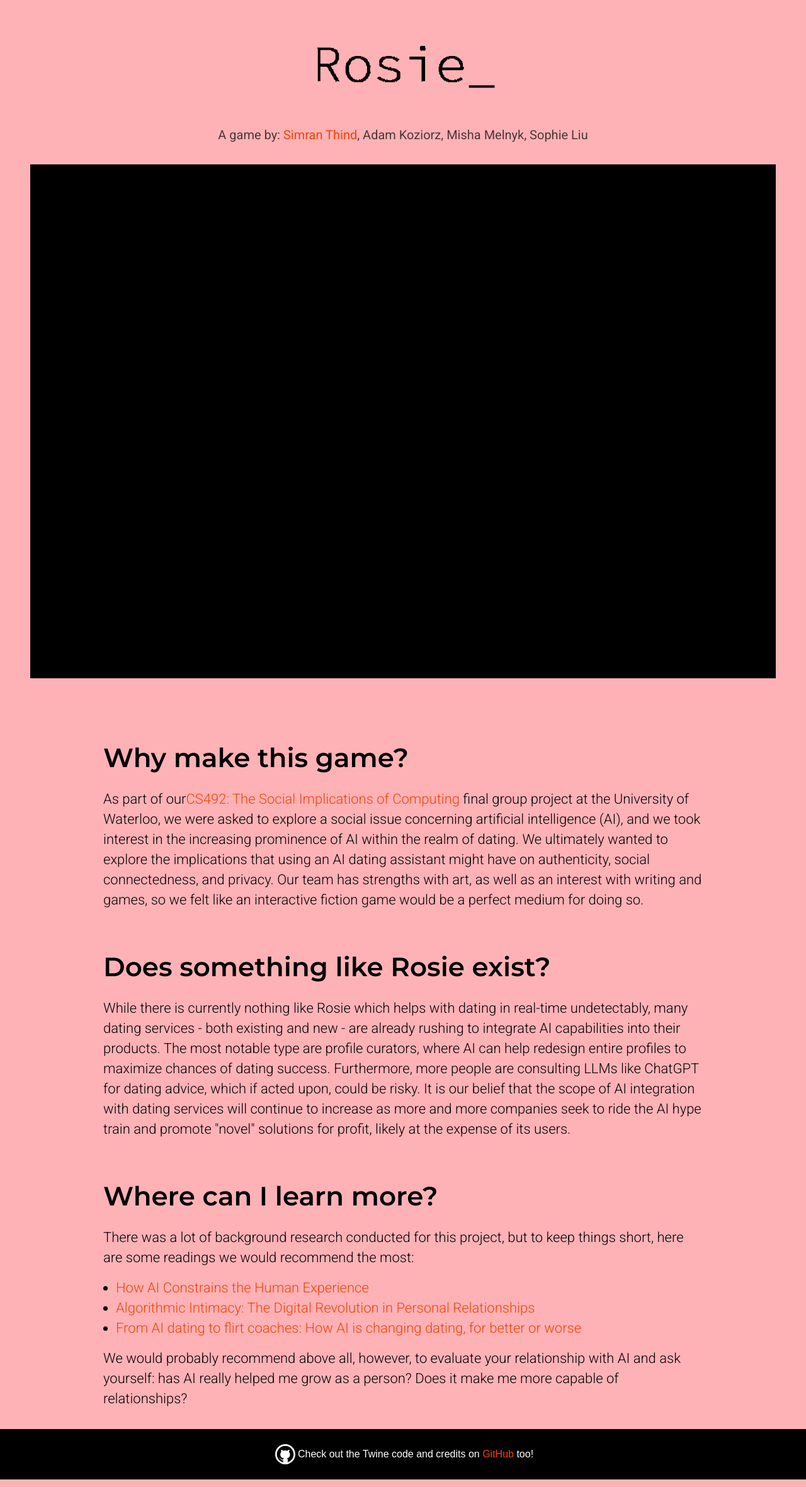
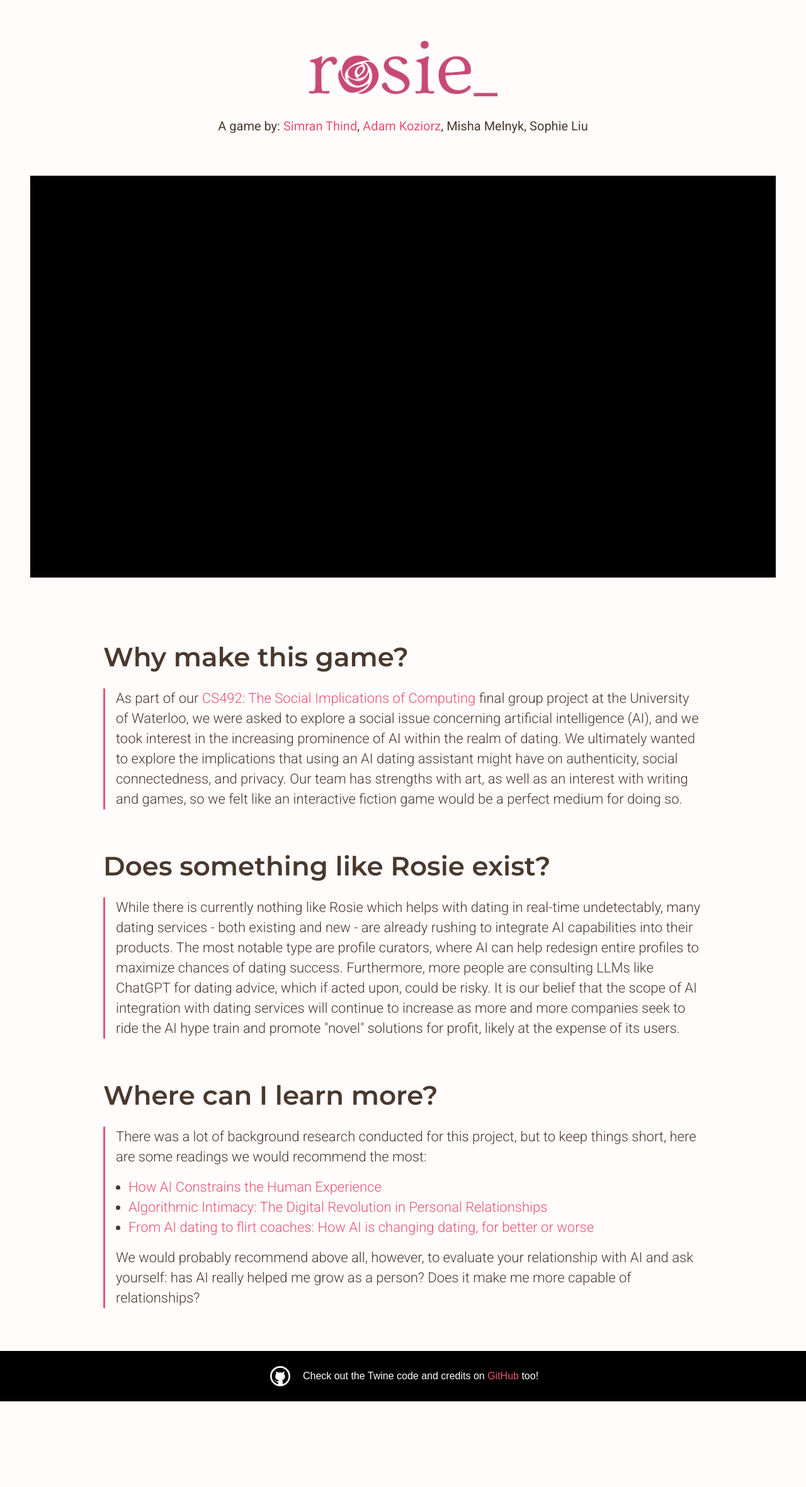
Before and after one commit to CS-492-Final-Project/rosie-if-story, a SvelteKit app: page / in a window 1280 px wide. Shown: the whole page at 63% size. After the commit the page ends 2225 px from the top, so only its background shows below. Built offline with nearby package versions, Linux system fonts and the light colour scheme.

Commit message:
Aesthetic Update to Main Website

```diff
--- a/src/app.css
+++ b/src/app.css
@@ -7,11 +7,11 @@
 		'Open Sans', 'Helvetica Neue', sans-serif;
 	--font-mono: 'Fira Mono', monospace;
 	--color-bg-0: rgb(202, 216, 228);
-	--color-bg-1: rgb(255, 178, 182);
+	--color-bg-1: rgb(255, 252, 251, 255);
 	--color-bg-2: hsl(224, 44%, 95%);
-	--color-theme-1: #ff3e00;
+	--color-accent: rgb(233, 83, 114);
 	--color-theme-2: #4075a6;
-	--color-text: rgba(0, 0, 0, 0.7);
+	--color-text: rgba(73, 56, 45, 1.0);
 	--column-width: 42rem;
 	--column-margin-top: 4rem;
 	font-family: var(--font-body);
@@ -37,7 +37,7 @@ p {
 }
 
 a {
-	color: var(--color-theme-1);
+	color: var(--color-accent);
 	text-decoration: none;
 }
 
--- a/src/components/Footer.svelte
+++ b/src/components/Footer.svelte
@@ -2,23 +2,14 @@
 	import github_icon from '../lib/images/github.svg';
 </script>
 
-<footer class="m-0 p-0">
+<footer class="mt-auto">
 	<div class="m-0 flex h-20 w-full flex-row items-center justify-center bg-black text-white">
-		<a href="https://github.com/CS-492-Final-Project/rosie-if-story"
-			><img class="h-10" src={github_icon} alt="GitHub icon for link to project code." /></a
-		>
+		<a href="https://github.com/CS-492-Final-Project/rosie-if-story">
+			<img class="h-10 pr-4" src={github_icon} alt="GitHub icon for link to project code." />
+		</a>
 		<p>
-			Check out the Twine code and credits on <a
-				href="https://github.com/CS-492-Final-Project/rosie-if-story">GitHub</a
-			> too!
+			Check out the Twine code and credits on
+			<a href="https://github.com/CS-492-Final-Project/rosie-if-story" class="underline">GitHub</a> too!
 		</p>
 	</div>
 </footer>
-
-<style>
-	@media (min-width: 480px) {
-		footer {
-			padding: 12px 0;
-		}
-	}
-</style>
--- a/src/components/Header.svelte
+++ b/src/components/Header.svelte
@@ -3,7 +3,7 @@
 </script>
 
 <header>
-	<div class="flex justify-center pt-16 pr-0 pb-8 pl-0">
-		<img class="w-75" src={header_icon} alt="Header iucon for Rosie game." />
+	<div class="flex justify-center pt-16 pr-0 pb-4 pl-0">
+		<img class="w-75" src={header_icon} alt="Header icon for Rosie game." />
 	</div>
 </header>
--- a/src/routes/+layout.svelte
+++ b/src/routes/+layout.svelte
@@ -8,7 +8,7 @@
 
 <div class="flex-column min-h-full">
 	<Header />
-	<main class="flex-column m-0 items-center justify-center p-[1rem]">
+	<main class="flex-column m-0 items-center justify-center p-[1rem] pb-16">
 		{@render children()}
 	</main>
 	<Footer />
--- a/src/routes/+page.svelte
+++ b/src/routes/+page.svelte
@@ -1,21 +1,24 @@
 <script lang="ts">
 </script>
 
-<div class="credits items-center justify-center text-center">
-	A game by: <a href="https://simranthind.me/" target="_blank">Simran Thind</a>, Adam Koziorz, Misha
+<div class="credits items-center justify-center text-center pb-8">
+	A game by: <a href="https://simranthind.me/" target="_blank">Simran Thind</a>, <a href="https://adamkoziorz.github.io" target="_blank">Adam Koziorz</a>, Misha
 	Melnyk, Sophie Liu
 </div>
 
 <div class="flex justify-center">
-	<iframe src="/CS492-Rosie-IF.html" title="Twine Game" class="h-[55rem] w-[90rem] p-[32px]"
-	></iframe>
+	<div class="relative w-[90rem] aspect-[16/9]">
+	  <iframe src="/CS492-Rosie-IF.html" title="Twine Game" class="absolute top-0 left-0 w-full h-full border-none p-8"></iframe>
 	</div>
+  </div>
+
 
 <div class="flex w-full items-center justify-center">
 	<div class="text-section flex-column w-[60rem] items-center justify-center p-1 text-black">
 		<div>
 			<h1>Why make this game?</h1>
-			As part of our<a href="https://student.cs.uwaterloo.ca/~cs492/" target="_blank"
+			<div class="text-paragraph">
+			As part of our <a href="https://student.cs.uwaterloo.ca/~cs492/" target="_blank"
 				>CS492: The Social Implications of Computing</a
 			> final group project at the University of Waterloo, we were asked to explore a social issue concerning
 			artificial intelligence (AI), and we took interest in the increasing prominence of AI within the
@@ -24,8 +27,10 @@
 			as well as an interest with writing and games, so we felt like an interactive fiction game would
 			be a perfect medium for doing so.
 			</div>
+		</div>
 		<div>
 			<h1>Does something like Rosie exist?</h1>
+			<div class="text-paragraph">
 				While there is currently nothing like Rosie which helps with dating in real-time undetectably,
 				many dating services - both existing and new - are already rushing to integrate AI capabilities
 				into their products. The most notable type are profile curators, where AI can help redesign entire
@@ -35,8 +40,10 @@
 				to ride the AI hype train and promote "novel" solutions for profit, likely at the expense of its
 				users.
 			</div>
+		</div>
 		<div>
 			<h1>Where can I learn more?</h1>
+			<div class="text-paragraph">
 			There was a lot of background research conducted for this project, but to keep things short, here
 			are some readings we would recommend the most:
 
@@ -66,6 +73,7 @@
 		</div>
 		</div>
 	</div>
+</div>
 
 <style>
 	.credits {
@@ -80,6 +88,7 @@
 		letter-spacing: normal;
 		line-height: 32px;
 		text-transform: none;
+		color: var(--color-text);
 	}
 
 	.text-section h1 {
@@ -98,4 +107,21 @@
 	.text-section li {
 		list-style-type: disc;
 	}
+
+	.text-paragraph {
+		position: relative;
+		padding-left: 20px; /* Space for vertical line */
+		margin-left: 0; /* Ensures alignment with header */
+	}
+
+	.text-paragraph::before {
+		content: "";
+		position: absolute;
+		left: 0;
+		top: 0;
+		height: 100%;
+		width: 3px;
+		background-color: #e95372;
+	}
+
 </style>
```
Also changed, not shown: src/lib/images/rosie-icon.png. Lines whose indentation alone changed are shown as unchanged.
